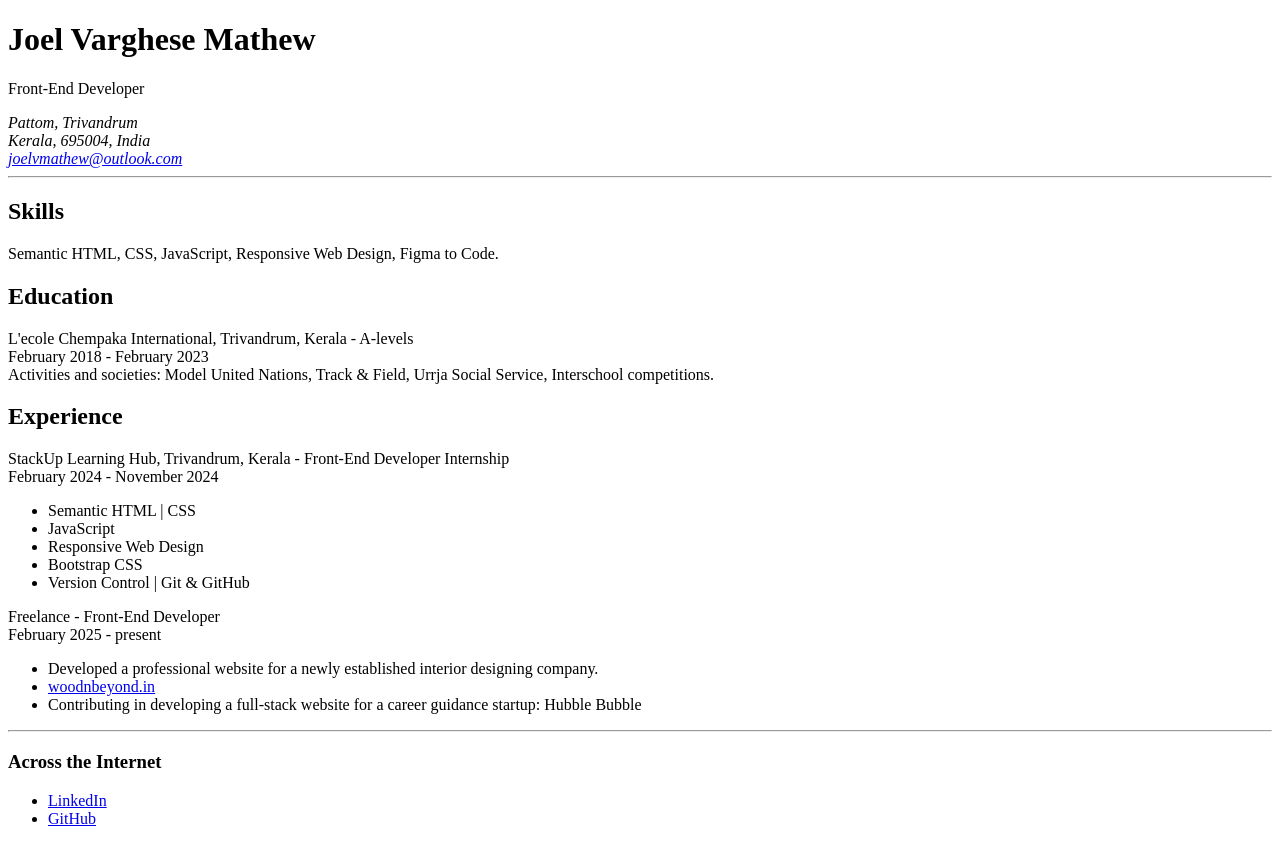
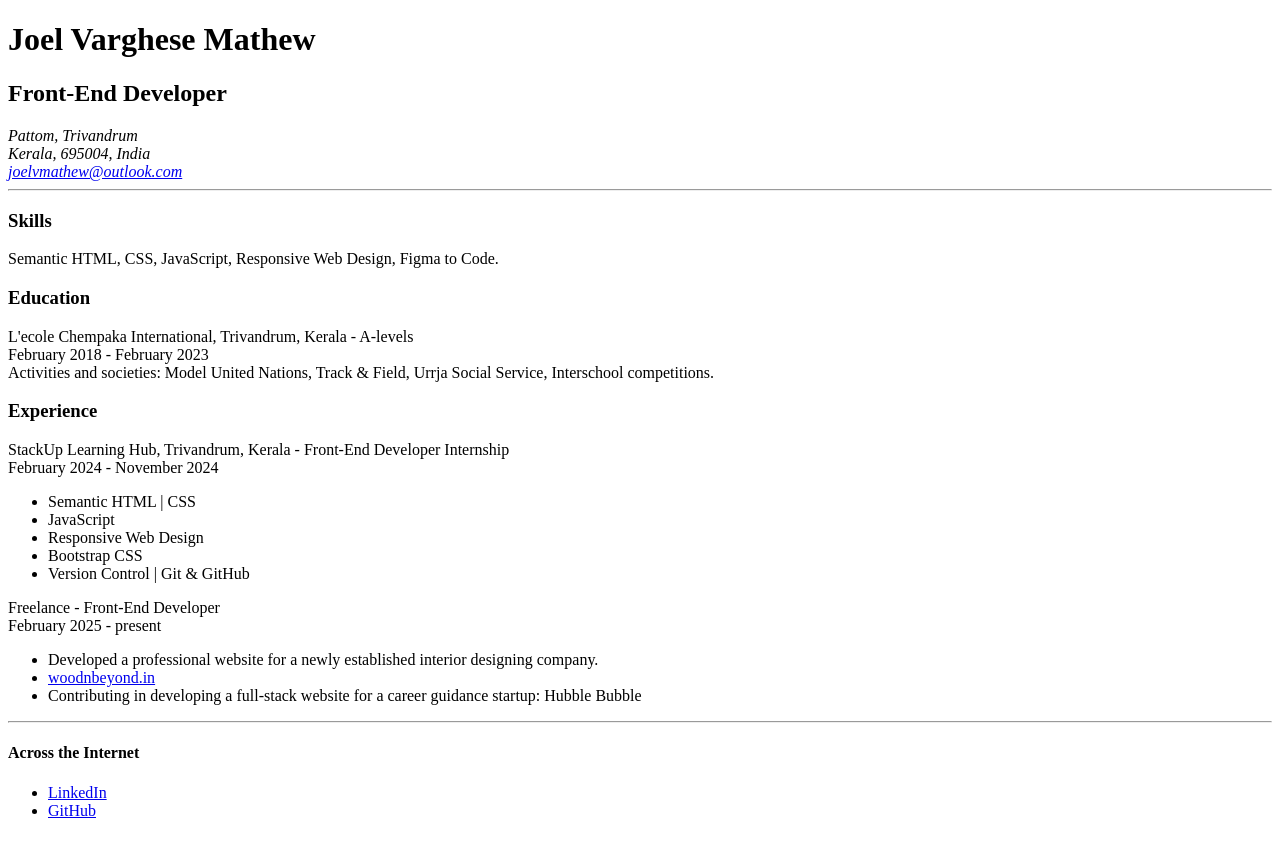
Before and after one commit to joelzac/single-page-cv, a plain HTML site: page index.html in a window 1280 px wide. Drawn offline with Linux system fonts and the light colour scheme.

Commit message:
updated heading tags heirarchy

```diff
--- a/index.html
+++ b/index.html
@@ -16,7 +16,7 @@
     <header>
 
         <h1>Joel Varghese Mathew</h1>
-        <p>Front-End Developer</p>
+        <h2>Front-End Developer</h2>
 
         <address>
             Pattom, Trivandrum<br>
@@ -31,12 +31,12 @@
     <main>
 
         <section>
-            <h2>Skills</h2>
+            <h3>Skills</h3>
             <p>Semantic HTML, CSS, JavaScript, Responsive Web Design, Figma to Code.</p>
         </section>
 
         <section>
-            <h2>Education</h2>
+            <h3>Education</h3>
             <p>L'ecole Chempaka International, Trivandrum, Kerala - A-levels<br>
                 February 2018 - February 2023<br>
                 Activities and societies: Model United Nations, Track & Field, Urrja Social Service, Interschool competitions.</p>
@@ -44,7 +44,7 @@
 
         <section>
 
-            <h2>Experience</h2>
+            <h3>Experience</h3>
             <article>
                 <p>StackUp Learning Hub, Trivandrum, Kerala - Front-End Developer Internship<br>
                 February 2024 - November 2024</p>
@@ -74,7 +74,7 @@
     <hr>
 
     <footer>
-        <h3>Across the Internet</h3>
+        <h4>Across the Internet</h4>
         <ul>
             <li><a href="https://linkedin.com/in/joel-mathew-0b97a2317">LinkedIn</a></li>
             <li><a href="https://github.com/joelzac">GitHub</a></li>
```
